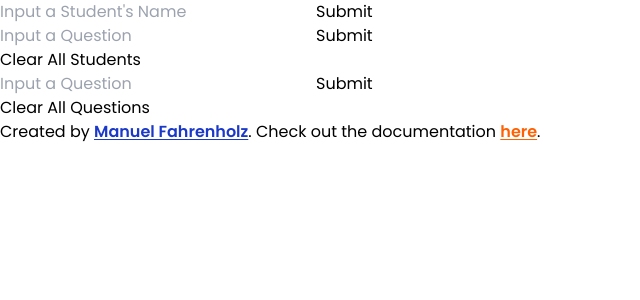
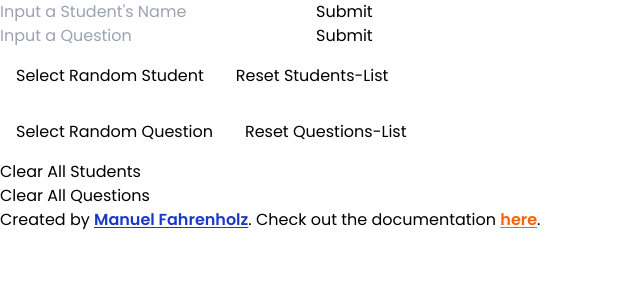
Before and after one commit to mrbubbles-src/teacherbuddy, a Next.js app: page / in a window 1280 px wide. Shown: the top 300 px of the page, without its empty margins (0-640 px from the left). Built offline with nearby package versions, Linux system fonts and the light colour scheme.

Commit message:
feat: integrate DisplayRandomData component into HomePage for enhanced data display

```diff
--- a/app/page.tsx
+++ b/app/page.tsx
@@ -1,12 +1,14 @@
 import DisplayQuestions from '@/components/DisplayLists/DisplayQuestions';
+import DisplayRandomData from '@/components/DisplayLists/DisplayRandomData';
 import DisplayStudents from '@/components/DisplayLists/DisplayStudents';
-import SaveQuestions from '@/components/Save/SaveQuestions';
 
 const HomePage = () => {
   return (
     <>
+      <DisplayRandomData category="students" />
+      <DisplayRandomData category="questions" />
+
       <DisplayStudents />
-      <SaveQuestions />
       <DisplayQuestions />
     </>
   );
```
